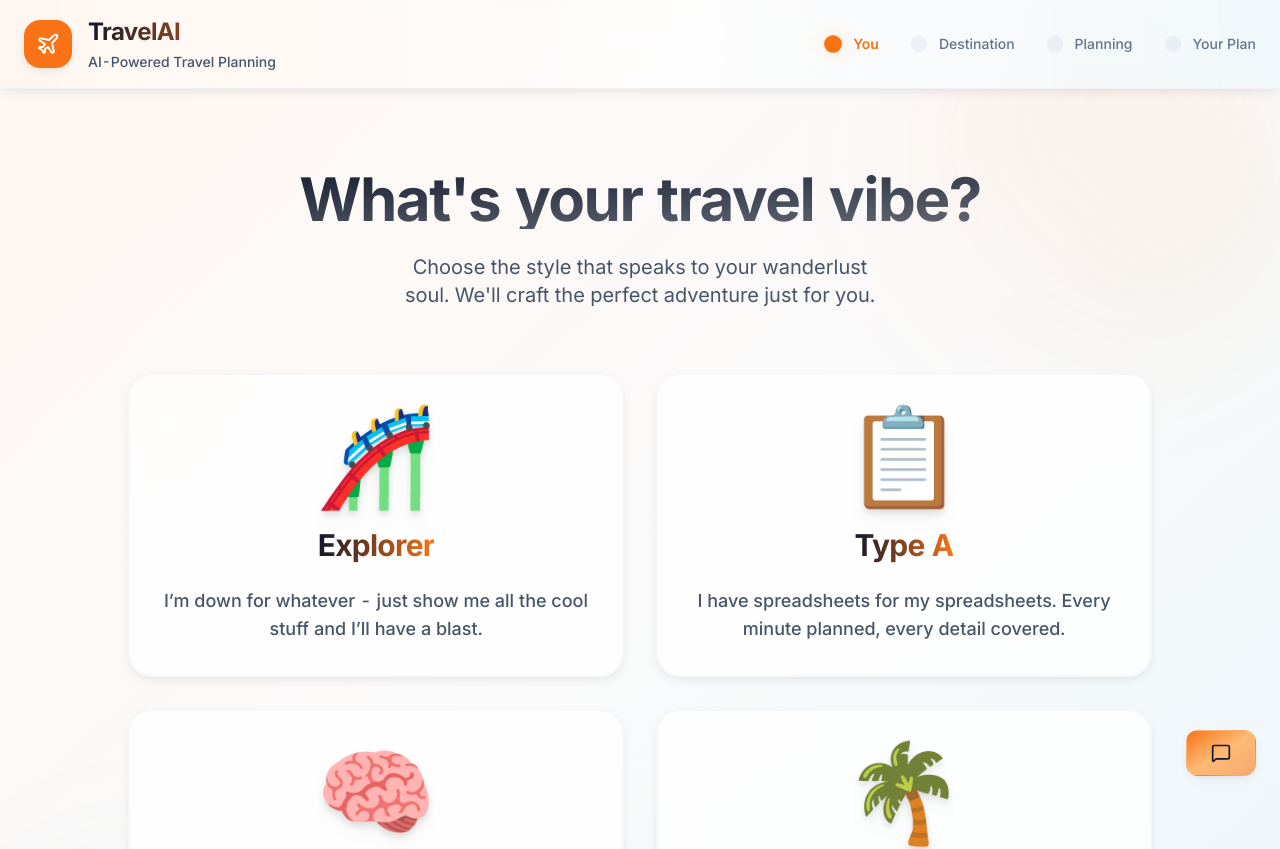
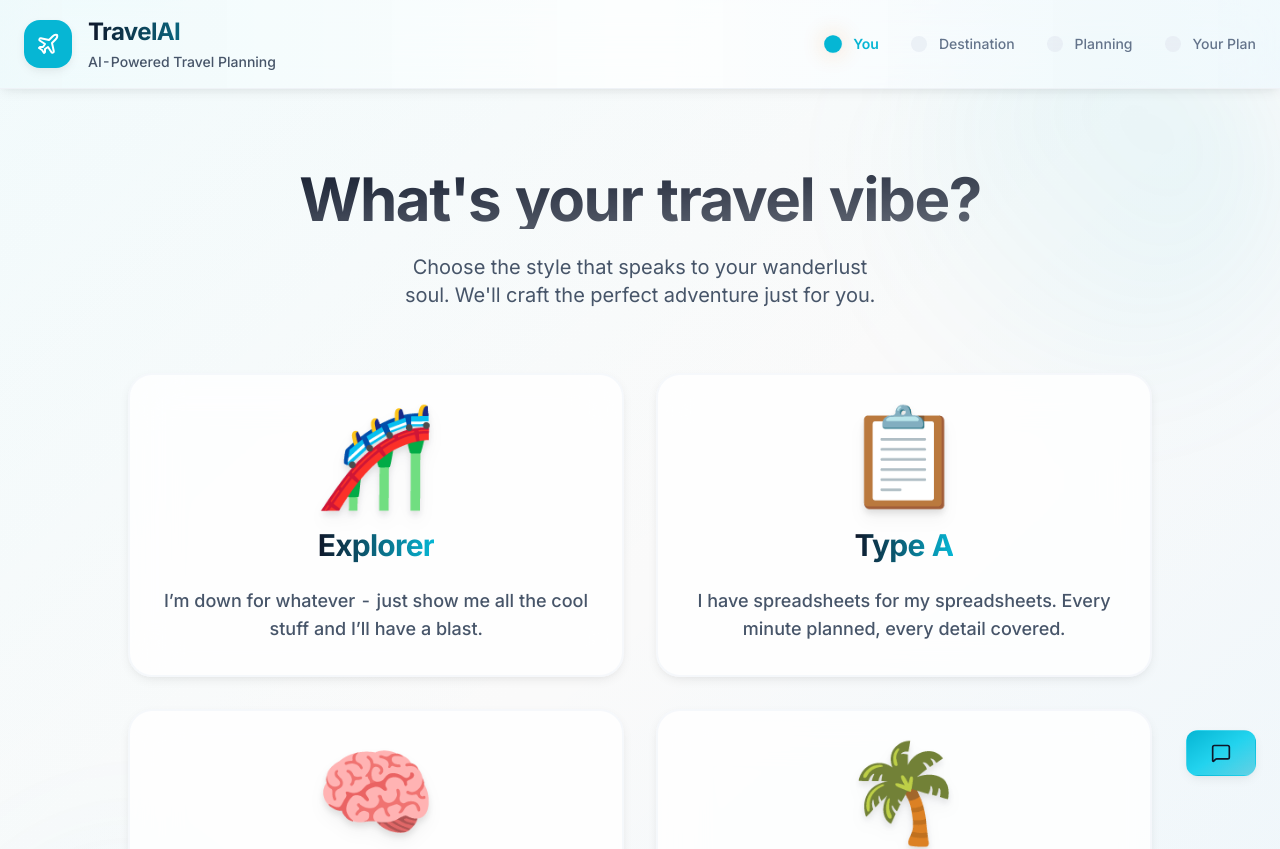
Before and after one commit to elite-flacco/init, a Next.js app: page / in a window 1280 px wide. Shown: the top 849 px of the page. Built offline with nearby package versions, Linux system fonts and the light colour scheme.

Commit message:
UI updates

```diff
--- a/src/components/AITripPlanningPrompts.tsx
+++ b/src/components/AITripPlanningPrompts.tsx
@@ -153,13 +153,13 @@ export function AITripPlanningPrompts({
                 setIsFormCompleted(false);
                 // Go back to form
               }}
-              className="inline-flex items-center justify-center px-6 py-3 bg-primary text-white rounded-lg hover:bg-primary/90 transition-colors"
+              className="btn-primary"
             >
               Let's Give This Another Shot
             </button>
             <button
               onClick={onBack}
-              className="inline-flex items-center justify-center px-6 py-3 bg-gray-200 text-gray-700 rounded-lg hover:bg-gray-300 transition-colors"
+              className="btn-outline"
             >
               <ArrowLeft className="w-4 h-4 mr-2" />
               Go Back
--- a/src/components/DestinationInputComponent.tsx
+++ b/src/components/DestinationInputComponent.tsx
@@ -78,7 +78,7 @@ export function DestinationInputComponent({ travelerType, onSubmit }: Destinatio
           <button
             type="submit"
             disabled={!destination.trim()}
-            className="w-full bg-primary text-white py-4 px-6 rounded-lg text-lg font-medium hover:bg-primary/90 focus:outline-none focus:ring-2 focus:ring-offset-2 focus:ring-primary transition-colors disabled:opacity-50 disabled:cursor-not-allowed"
+            className="w-full btn-primary"
           >
             Let's Plan This Trip
           </button>
--- a/tailwind.config.js
+++ b/tailwind.config.js
@@ -16,9 +16,9 @@ module.exports = {
       colors: {
         // 🌅 Sunset Citrus (Primary) - Enhanced with more shades
         primary: {
-          DEFAULT: '#f97316',
-          light: '#fdba74',
-          dark: '#ea580c',
+          DEFAULT: '#06b6d4',  // cyan-500 (brighter, tropical)
+          light: '#22d3ee',    // cyan-400
+          dark: '#0891b2',     // cyan-600
         },
 
         // 🌊 Coastal Breeze (Accent) - Enhanced with full spectrum
@@ -30,9 +30,9 @@ module.exports = {
 
         // Secondary (Enhanced amber palette)
         secondary: {
-          DEFAULT: '#06b6d4',  // cyan-500 (brighter, tropical)
-          light: '#22d3ee',    // cyan-400
-          dark: '#0891b2',     // cyan-600
+          DEFAULT: '#f97316',
+          light: '#fdba74',
+          dark: '#ea580c',
         },
 
         // Enhanced semantic colors with proper shades
```
